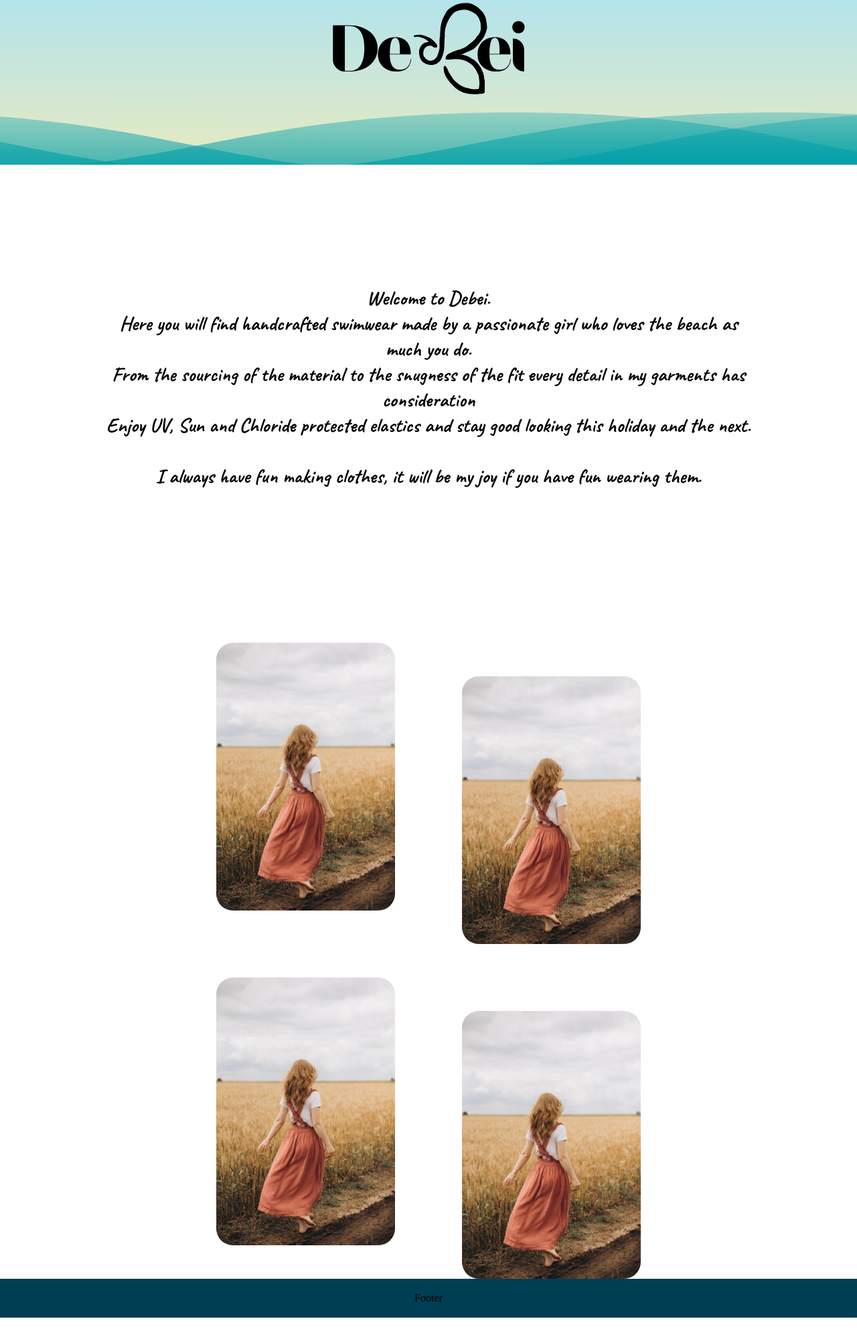
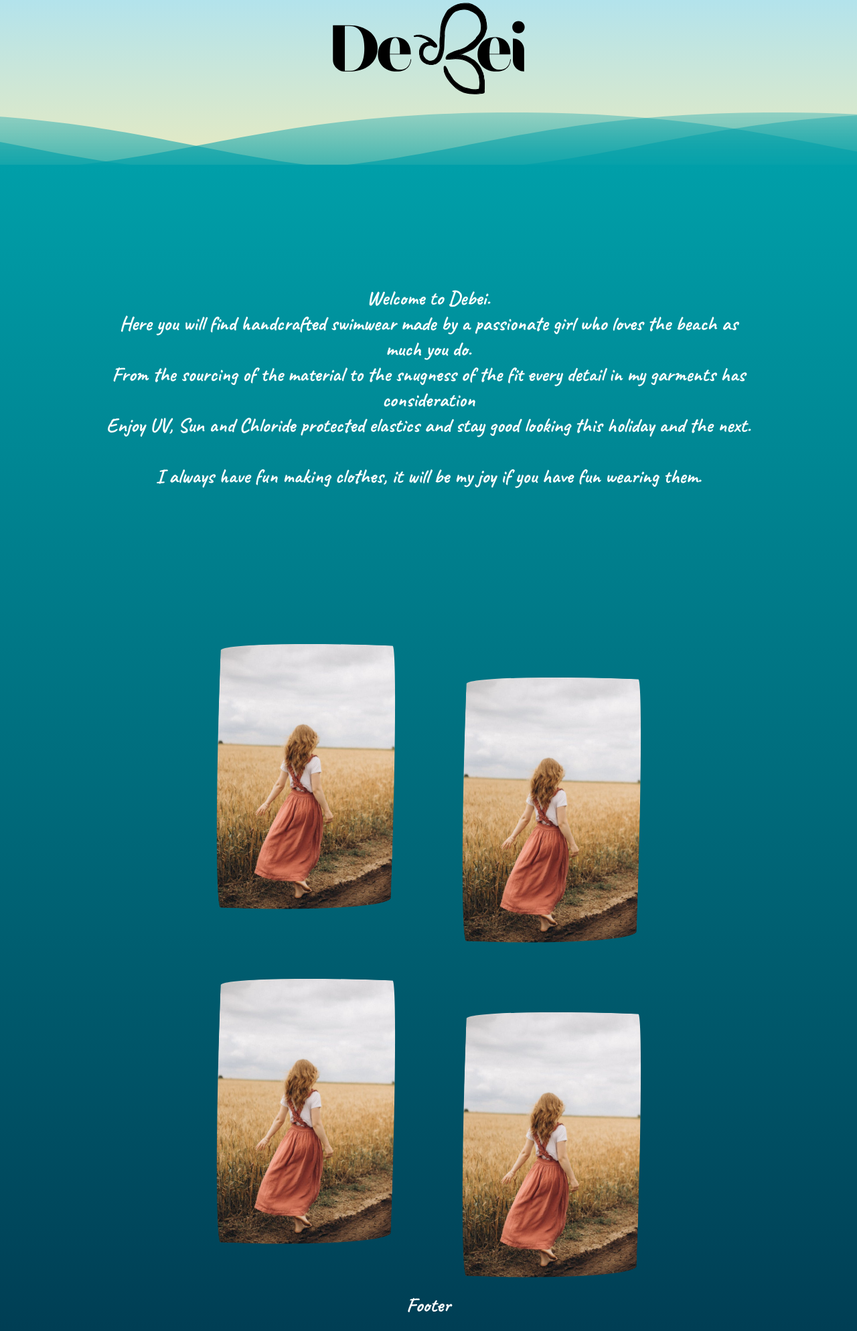
Before and after one commit to SirJoeth3rd/debei, a Flask app: page / in a window 1280 px wide. Shown: the part 110-2098 px from the top of the page at 67% size. Run offline with Flask 3, Linux system fonts and the light colour scheme.

Commit message:
some minor progress

```diff
--- a/templates/home.html
+++ b/templates/home.html
@@ -21,19 +21,7 @@
 	font-weight: 700;
 	font-style: normal;
 	font-size: 30px;
-     }
-     .container {
-	 display: grid;
-	 margin: 0;
-	 padding: 0;
-	 grid-template-columns: repeat(2, 1fr);
-	 grid-template-areas:
-	     "header header"
-	     "dscrip dscrip"
-	     "dresses dresses"
-	     "dresses dresses"
-	     "footer footer";
-
+	color: white;
      }
      /*waves got from this code https://codepen.io/yy/pen/YaQBdW*/
      header{
@@ -55,9 +43,20 @@
 	     background-position: 1600px 130%, 3150px 130%, 5300px 130%;
 	 }
      }
-     .ocean-gradient {
-	 background-image: linear-gradient(var(--blue-surface), var(--blue-deep))
+
+     .ocean-container {
+	 background-image: linear-gradient(var(--blue-surface),var(--blue-deep));
 	 background-size: cover;
+	 display: grid;
+	 margin: 0;
+	 padding: 0;
+	 grid-template-columns: repeat(2, 1fr);
+	 grid-template-areas:
+	     "dscrip dscrip"
+	     "dresses dresses"
+	     "dresses dresses"
+	     "footer footer";
+
      }
      dscrip{
 	 grid-area: dscrip;
@@ -72,7 +71,6 @@
       footer{
 	  grid-area: footer;
 	  padding: 20px;
-	  background-color: var(--blue-deep);
 	  text-align: center;
       }
      .dress-pic{
@@ -81,6 +79,9 @@
 	 max-width: 100%;
 	 width: auto;
 	 text-align: center;
+	 border-width: 3px 4px 3px 5px;
+	 border-radius:95% 4% 92% 5%/4% 95% 6% 95%;
+	 transform: rotate(2deg);
       }
      .dress-details p {
 	 font-family: "Caveat", cursive;
@@ -114,11 +115,11 @@
   </head>
 
   <body style="padding:0;margin:0">
-    <div class="container">
       <header>
 	<img class="DeBei" src={{url_for('static',filename='DeBeiTitle1L.svg')}}/>
       </header>
 
+      <div class="ocean-container">
 	<dscrip>
 	  <p class="caveat-debei">
 	    Welcome to Debei.<br/>
@@ -129,7 +130,6 @@
 	    I always have fun making clothes, it will be my joy if you have fun wearing them.
 	  </p>
 	</dscrip>
-
 	<dresses>
 	  <div class="dress-left">
 	    <img class="dress-pic" src={{url_for('static',filename='dress1.jpeg')}}>
@@ -148,7 +148,9 @@
 	  </div>
 	</dresses>
 
-      <footer> Footer </footer>
+	<footer class="caveat-debei">
+	  Footer
+	</footer>
       </div>
   </body>
 </html>
```
Lines whose indentation alone changed are shown as unchanged.
